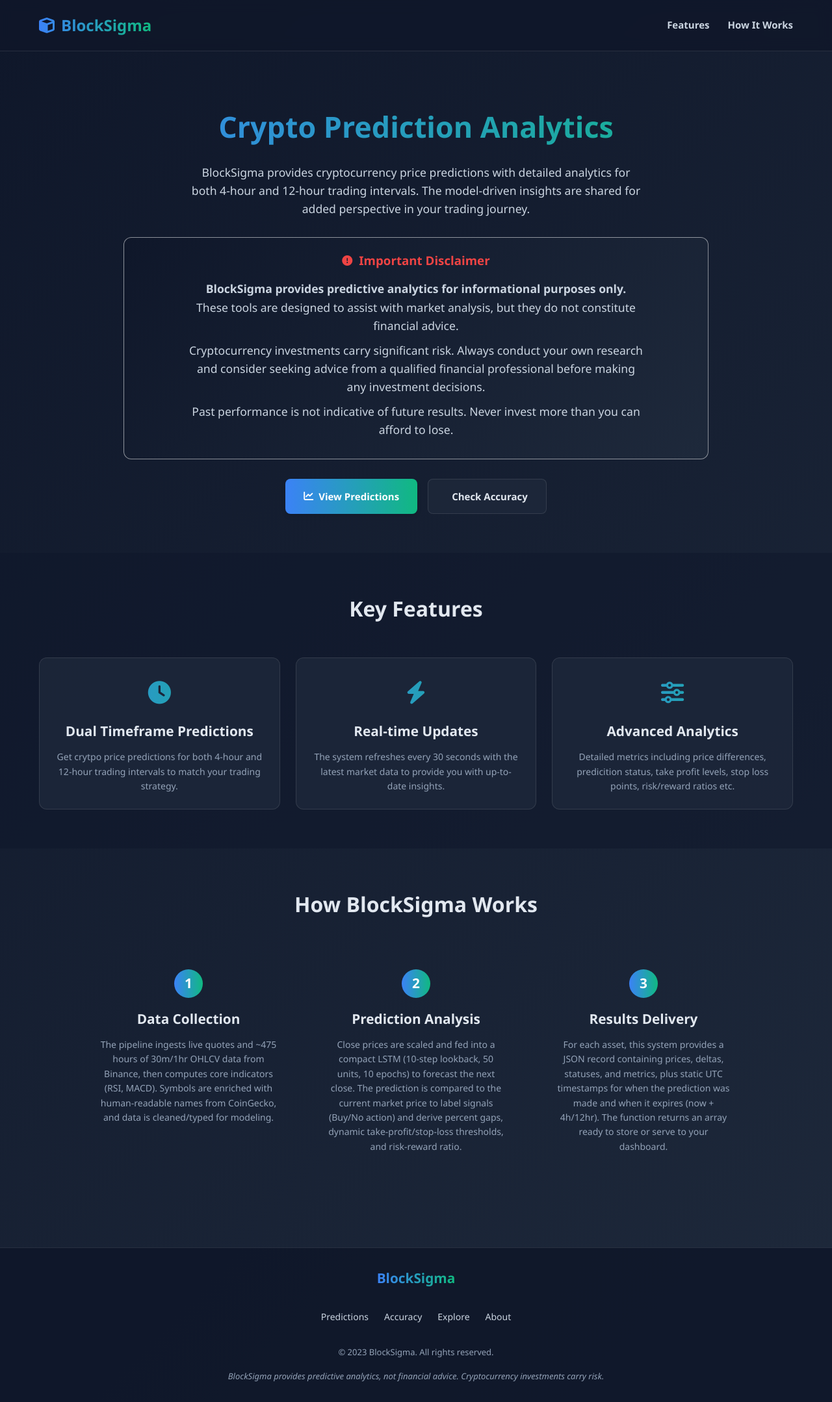
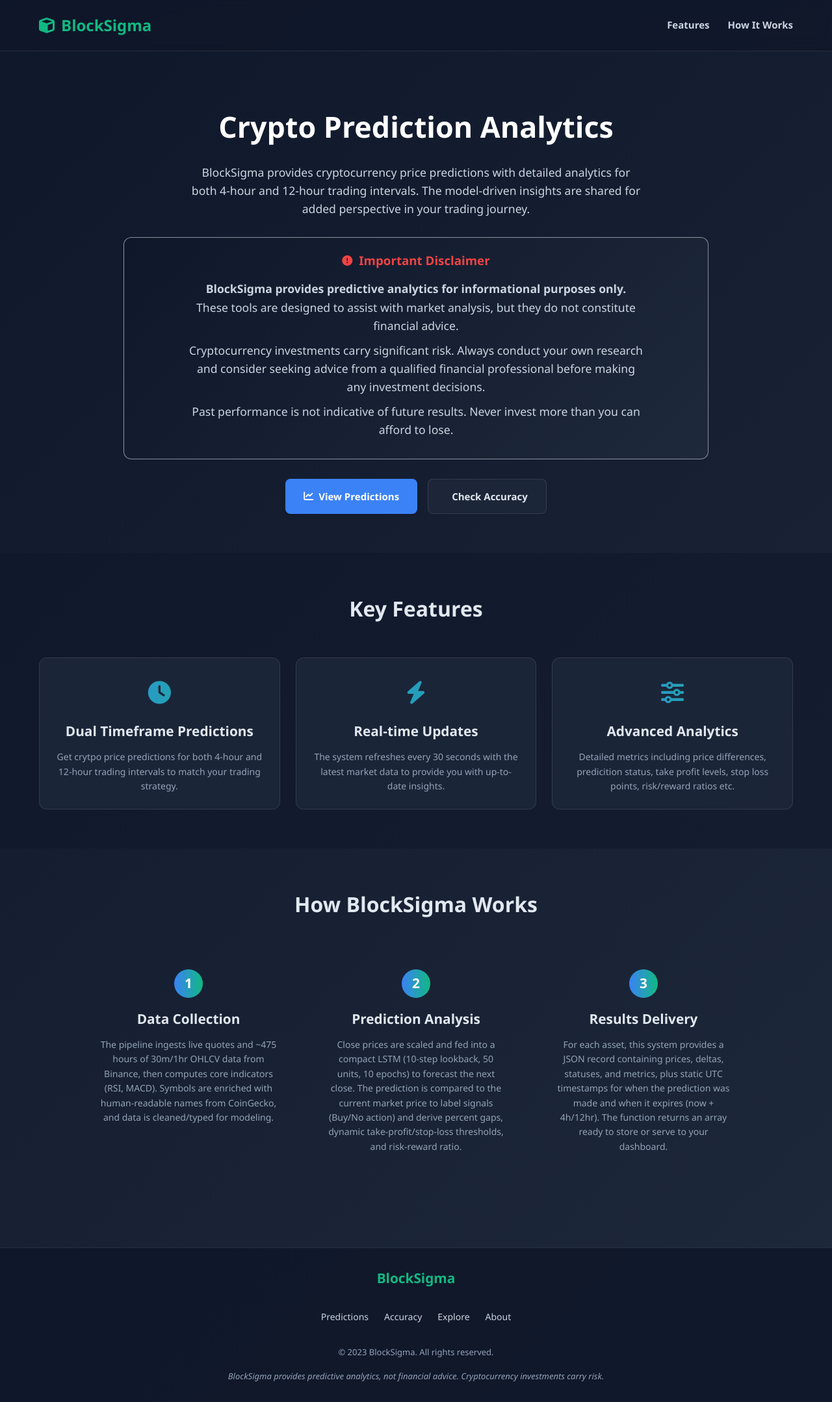
Before and after one commit to Dyuuz/BlockSIgma, a FastAPI app: page / in a window 1280 px wide. Shown: the whole page at 65% size. Run offline with FastAPI, Linux system fonts and the light colour scheme.

Commit message:
update: home Ui

```diff
--- a/app/static/CSS/home.css
+++ b/app/static/CSS/home.css
@@ -38,7 +38,7 @@ header {
 .logo {
     font-size: 24px;
     font-weight: 800;
-    background: linear-gradient(90deg, #3b82f6 0%, #10b981 100%);
+    background: #10b981;
     -webkit-background-clip: text;
     -webkit-text-fill-color: transparent;
     display: flex;
@@ -91,7 +91,7 @@ nav a:hover::after {
     font-size: 2.8rem;
     font-weight: 800;
     margin-bottom: 20px;
-    background: linear-gradient(90deg, #3b82f6 0%, #10b981 100%);
+    background: linear-gradient(90deg, #ffffff 0%, #ffffff 100%);
     -webkit-background-clip: text;
     -webkit-text-fill-color: transparent;
 }
@@ -123,7 +123,7 @@ nav a:hover::after {
 }
 
 .btn-primary {
-    background: linear-gradient(90deg, #3b82f6 0%, #10b981 100%);
+    background: #3b82f6;
     color: white;
     box-shadow: 0 4px 6px rgba(0, 0, 0, 0.1);
 }
@@ -291,7 +291,7 @@ footer {
 .footer-logo {
     font-size: 1.3rem;
     font-weight: 700;
-    background: linear-gradient(90deg, #3b82f6 0%, #10b981 100%);
+    background: #10b981;
     -webkit-background-clip: text;
     -webkit-text-fill-color: transparent;
 }
```
